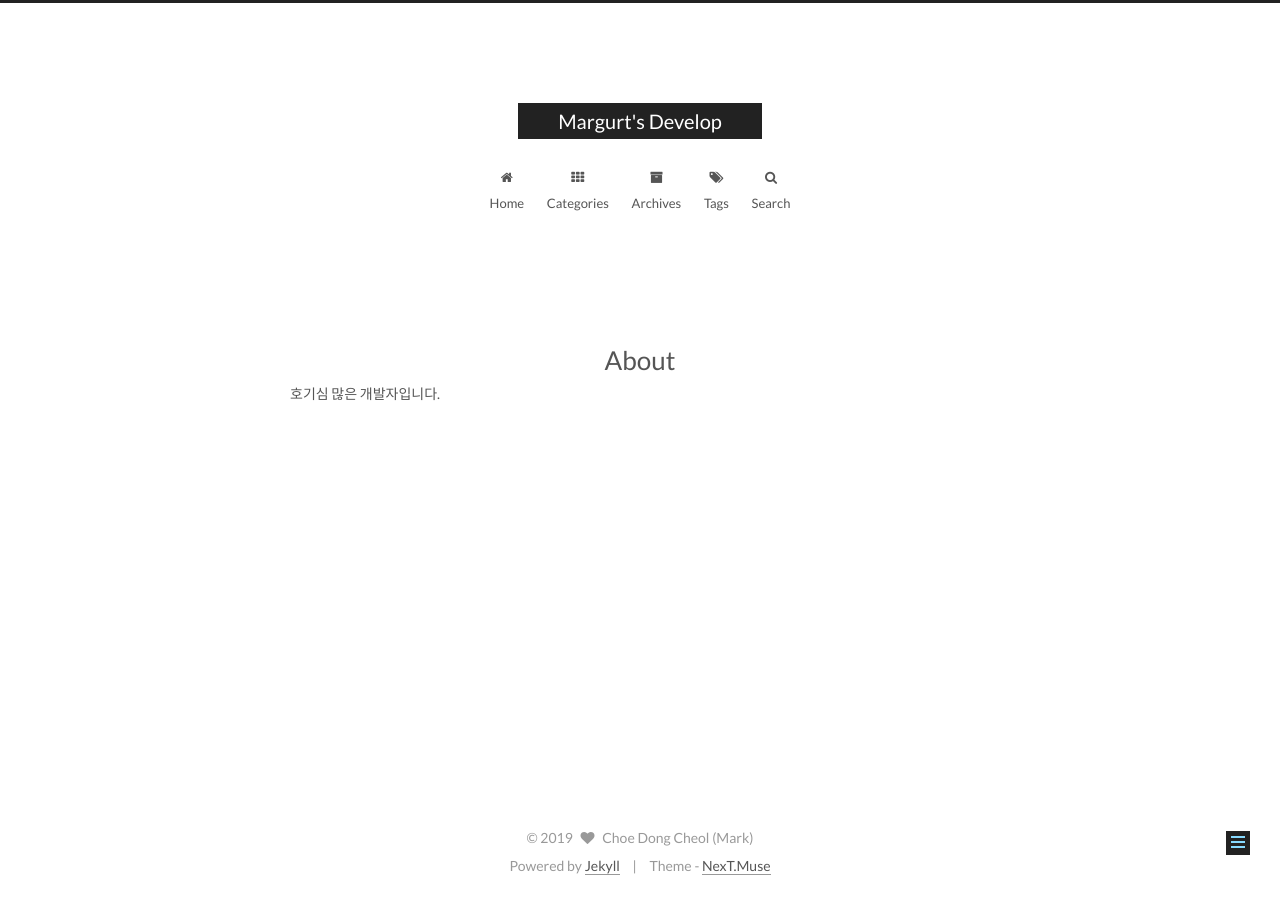
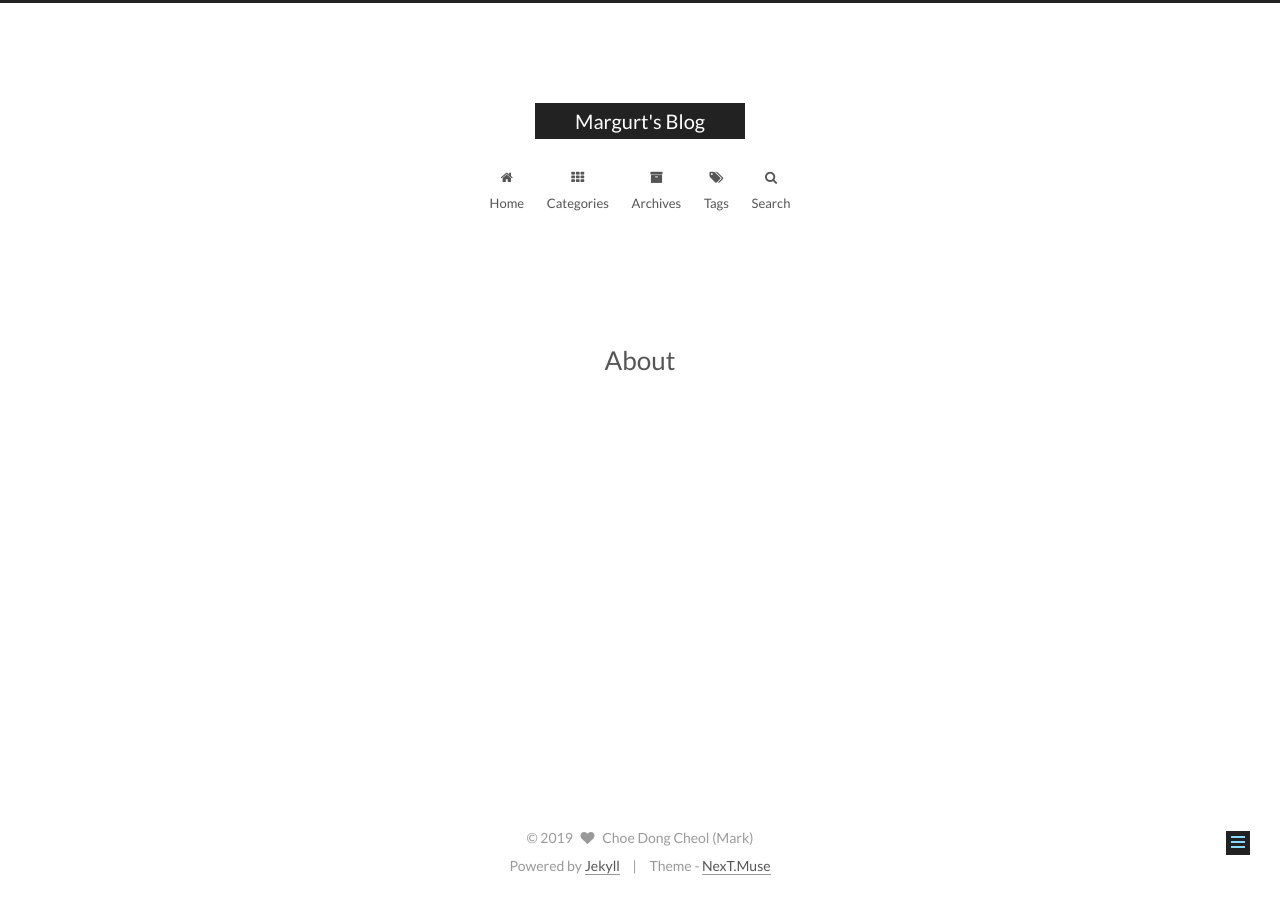
Before and after one commit to dc7303/dc7303.github.io, a Jekyll site: the page built from about/index.md, in a window 1280 px wide. Built offline with Jekyll 4.4.1, drawn with Linux system fonts in a browser that asks for light colours; comment, search, counter and statistics services are not loaded; part of the change alters nothing that is shown.

Commit message:
디스크립션 추가

```diff
--- a/_config.yml
+++ b/_config.yml
@@ -4,9 +4,9 @@
 # ---------------------------------------------------------------
 
 # Site
-title: Margurt's Develop
+title: Margurt's Blog
 subtitle:
-description:
+description: 어제와 같은 오늘을 사는 것은 죽은 것과 다름없다.
 author: Choe Dong Cheol (Mark)
 # Support language: de, en, fr-FR, id, ja, ko, pt-BR, pt, ru, zh-Hans, zh-hk, zh-tw
 language: en
@@ -17,7 +17,6 @@ repository: dc7303/dc7303.github.io
 # URL
 ## If your site is put in a subdirectory, set url as 'http://yoursite.com' and baseurl as '/child'
 url:
-baseurl:
 permalink: pretty
 
 # Pagination
@@ -81,7 +80,7 @@ plugins:
 favicon: /assets/favicon.ico
 
 # Set default keywords (Use a comma to separate)
-keywords: "developer, develop"
+keywords: "developer, develop, programming, programmer"
 
 # Set rss to false to disable feed link.
 # Leave rss as empty to use site's feed link.
--- a/about/index.md
+++ b/about/index.md
@@ -2,5 +2,3 @@
 layout: page
 type: about
 ---
-
-호기심 많은 개발자입니다.
```
